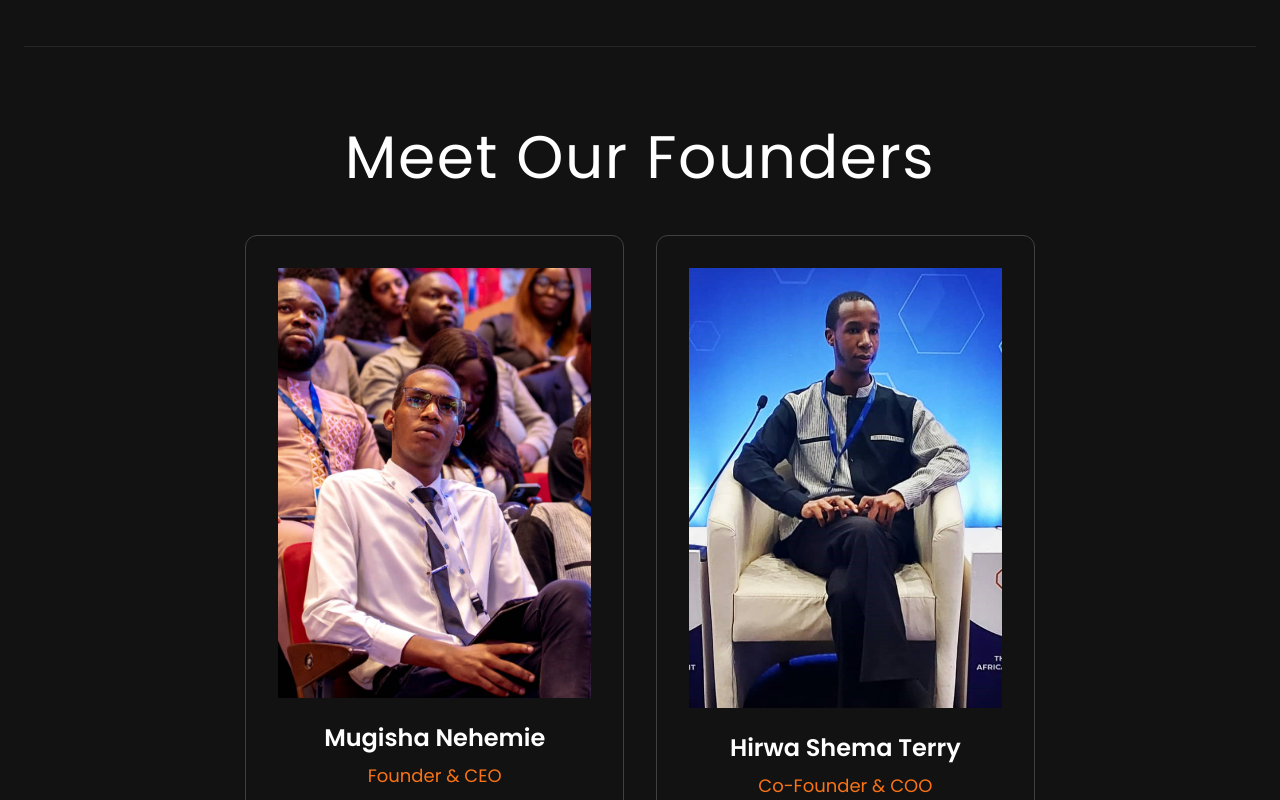
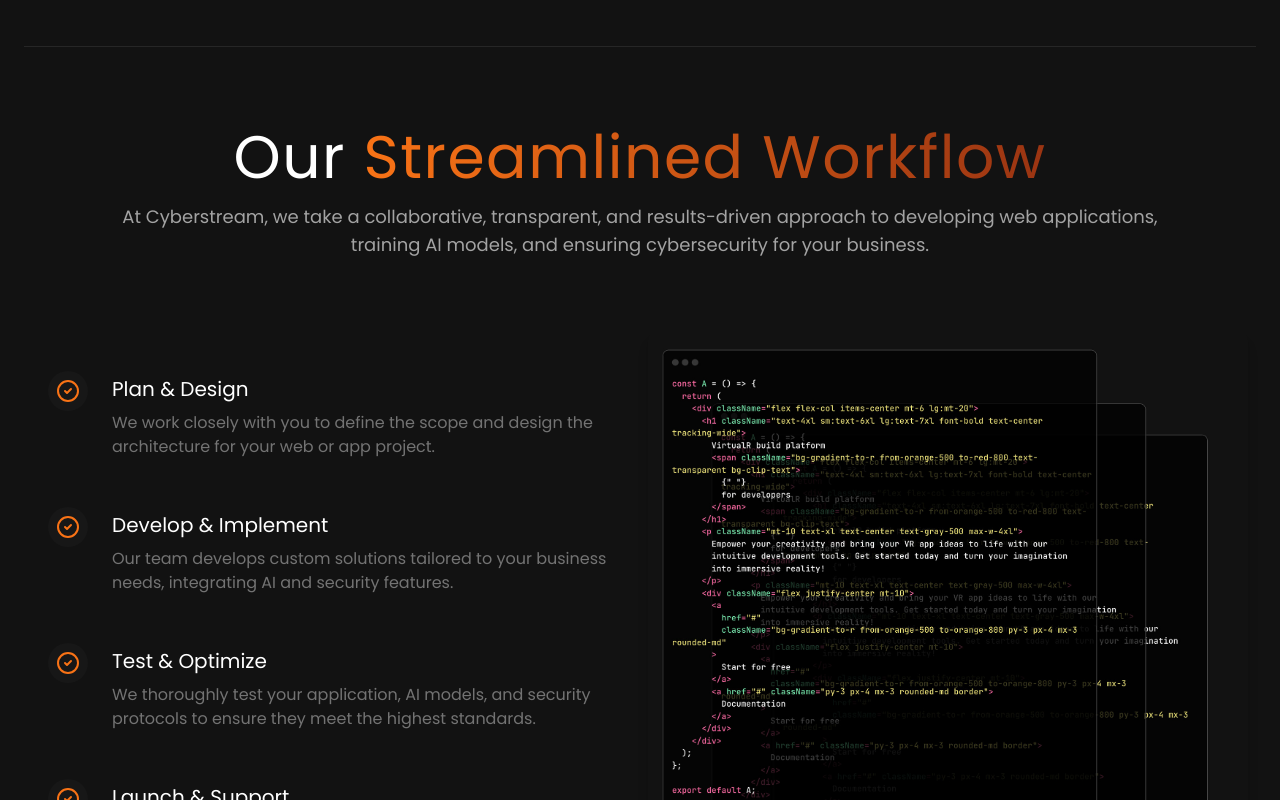
Before and after one commit to hirwaterry/cyberstream, a React (Vite) app: page /home in a window 1280 px wide. Shown: the part 1600-2400 px from the top of the page. Built offline with nearby package versions, Linux system fonts and the light colour scheme.

Commit message:
remove founder from company

```diff
--- a/src/pages/Home.jsx
+++ b/src/pages/Home.jsx
@@ -16,7 +16,7 @@ const App = () => {
       <div className="max-w-7xl mx-auto pt-20 px-6">
         <HeroSection />
         <FeatureSection />
-        <Founders />
+
         <Workflow />
         <Testimonials />
         <TriviaGame />
```
